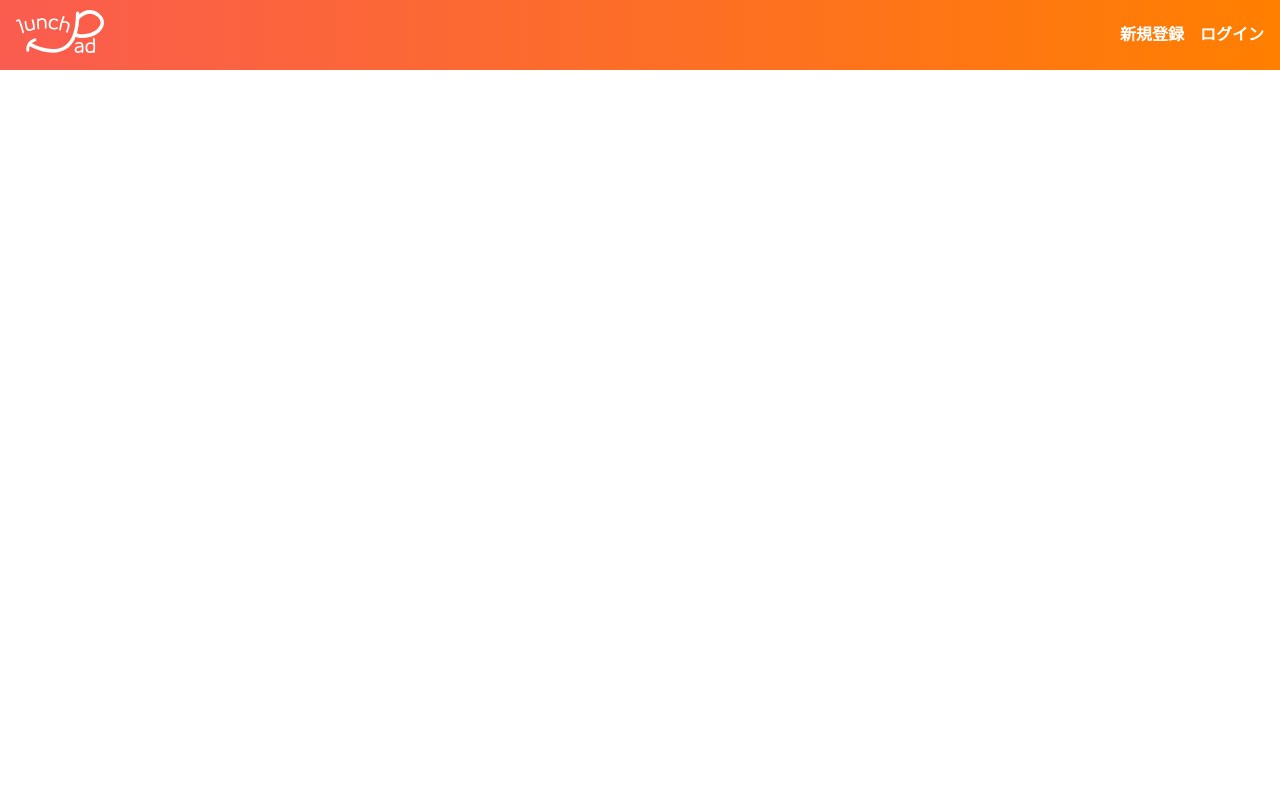
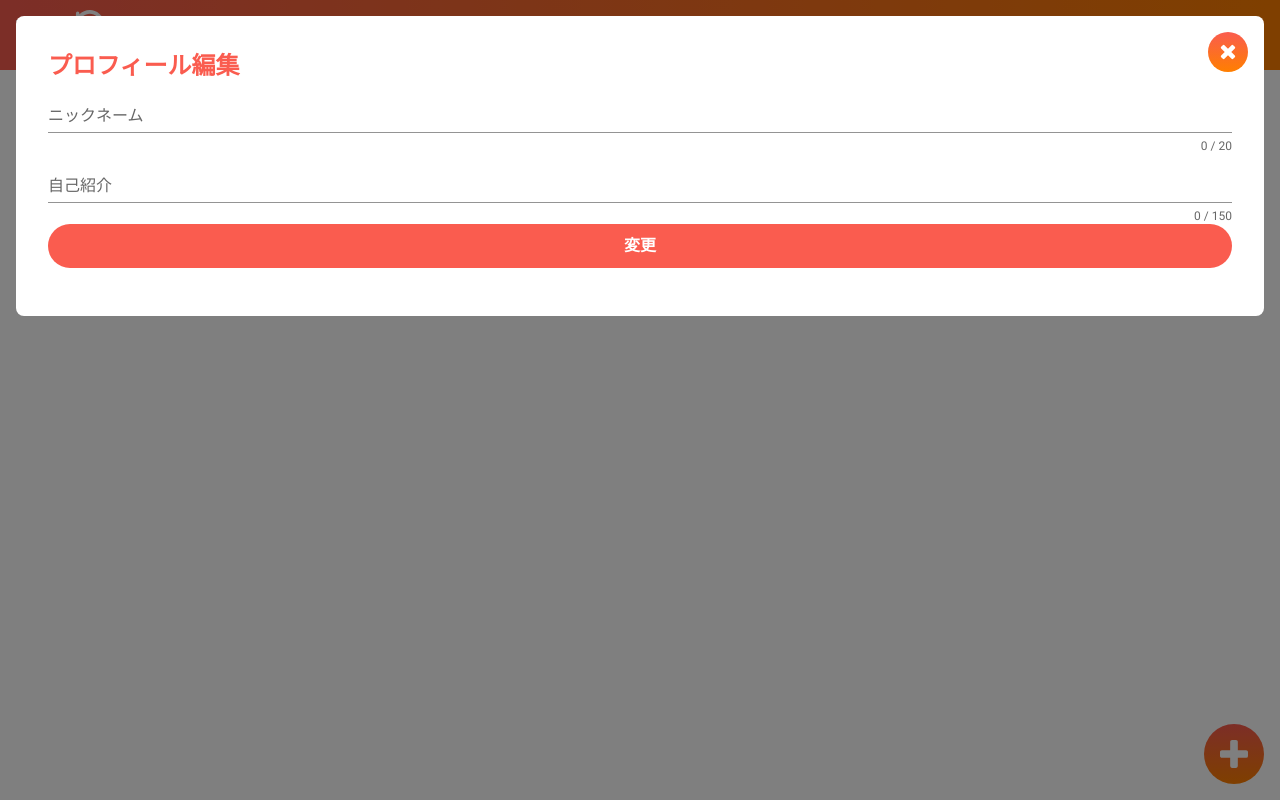
Before and after one commit to JOKOJOKO405/original-app, a Nuxt app: page /user/1 in a window 1280 px wide. Before the commit this address had no page. Built offline with nearby package versions, Linux system fonts and the light colour scheme.

Commit message:
Add ユーザーページ

```diff
--- /dev/null
+++ b/pages/user/_id.vue
@@ -0,0 +1,40 @@
+<template>
+  <div class="inner">
+    ここはユーザーページ
+    <ModalBase v-if="isModalOpened" @close-modal="closeModal">
+      <EditProfile />
+    </ModalBase>
+    一覧
+    <AddButton @add-card="addCard" />
+  </div>
+</template>
+
+<script>
+import ModalBase from '~/components/ModalBase'
+import EditProfile from '~/components/EditProfile'
+import AddButton from '~/components/AddButton'
+export default {
+  components: {
+    ModalBase,
+    EditProfile,
+    AddButton,
+  },
+  data(){
+    return {
+      isModalOpened: true,
+    }
+  },
+  methods: {
+    closeModal(){
+      this.isModalOpened = false
+    },
+    addCard(){
+      this.isModalOpened = true
+    },
+  }
+}
+</script>
+
+<style lang="scss">
+
+</style>
```
